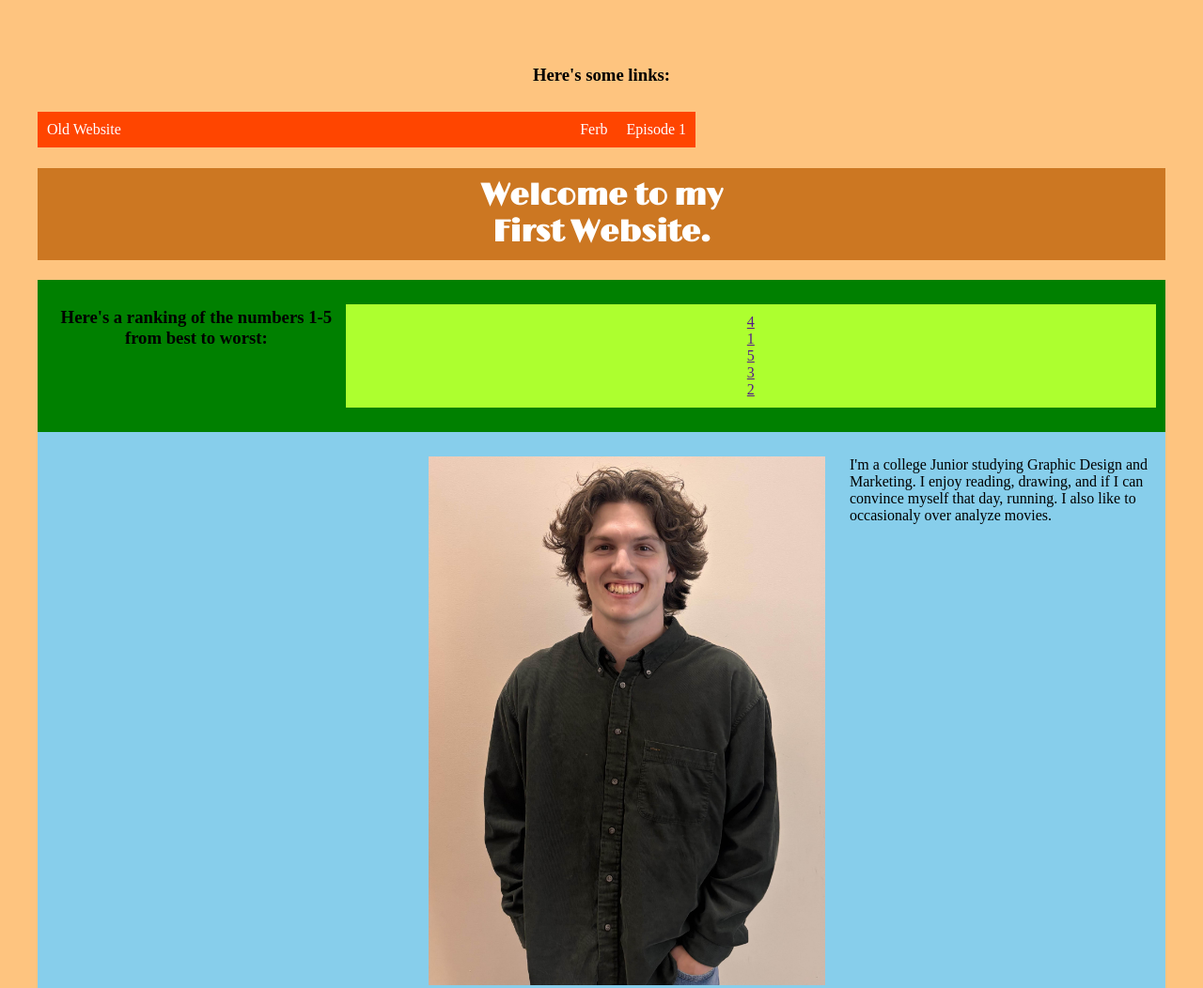
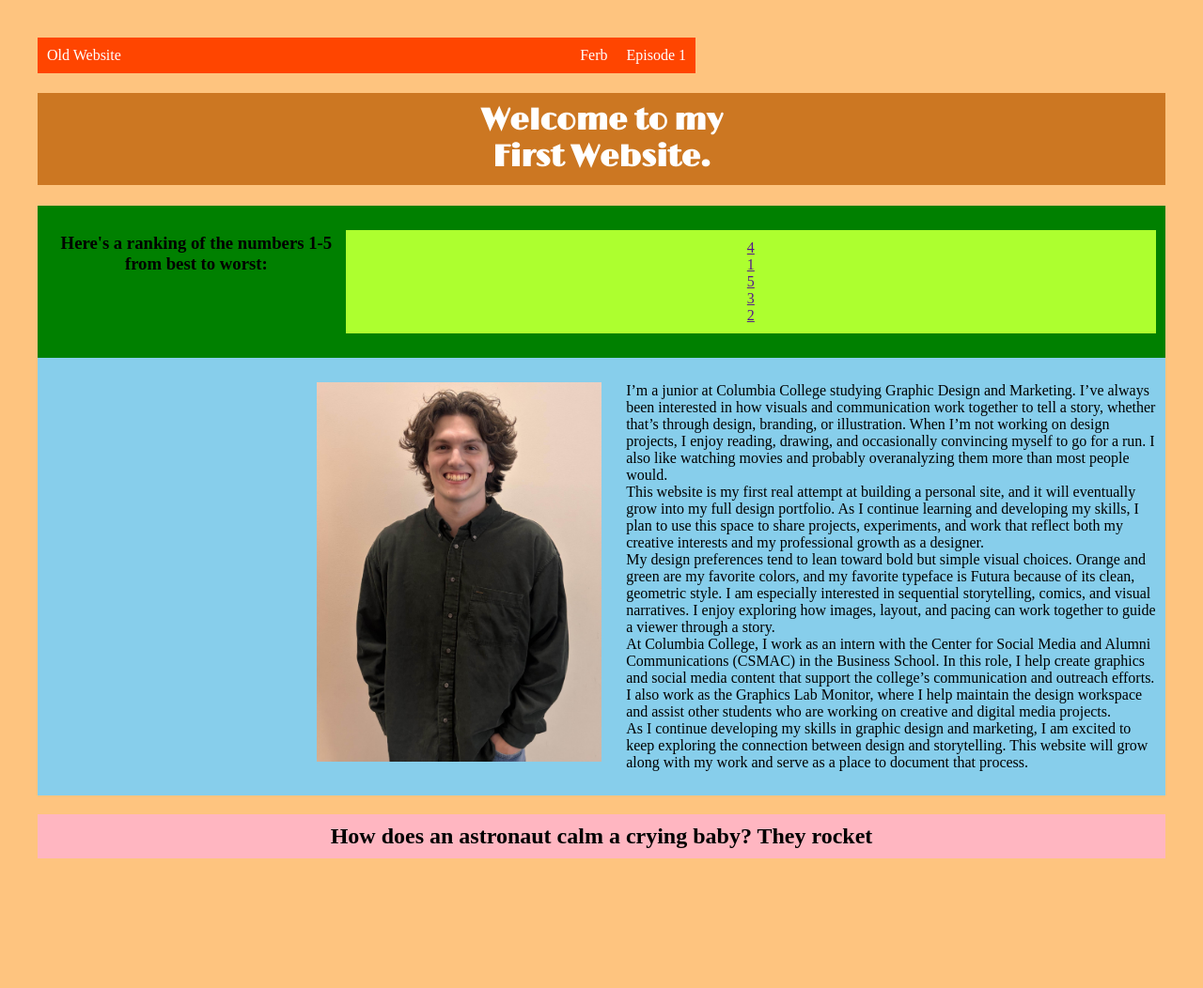
Before and after one commit to celda-ops/Refined-Website, a plain HTML site: page Refined Website/index.html in a window 1280 px wide. Shown: the top 1052 px of the page at 94% size. After the commit the page ends 974 px from the top, so only its background shows below. Drawn offline with nearby package versions, Linux system fonts and the light colour scheme.

Commit message:
longer description

```diff
--- a/Refined Website/index.html
+++ b/Refined Website/index.html
@@ -14,10 +14,6 @@
 
 	<article class= links>
 
-
-		<h3 class = header>
-			Here's some links:
-		</h3>
 
 			<ul class = "navigation">
 
@@ -45,7 +41,11 @@
 		</a>
 
 		<p id= "description">
-			I'm a college Junior studying Graphic Design and Marketing. I enjoy reading, drawing, and if I can convince myself that day, running. I also like to occasionaly over analyze movies.
+			I’m a junior at Columbia College studying Graphic Design and Marketing. I’ve always been interested in how visuals and communication work together to tell a story, whether that’s through design, branding, or illustration. When I’m not working on design projects, I enjoy reading, drawing, and occasionally convincing myself to go for a run. I also like watching movies and probably overanalyzing them more than most people would.<br>
+			This website is my first real attempt at building a personal site, and it will eventually grow into my full design portfolio. As I continue learning and developing my skills, I plan to use this space to share projects, experiments, and work that reflect both my creative interests and my professional growth as a designer.<br>
+			My design preferences tend to lean toward bold but simple visual choices. Orange and green are my favorite colors, and my favorite typeface is Futura because of its clean, geometric style. I am especially interested in sequential storytelling, comics, and visual narratives. I enjoy exploring how images, layout, and pacing can work together to guide a viewer through a story.<br>
+			At Columbia College, I work as an intern with the Center for Social Media and Alumni Communications (CSMAC) in the Business School. In this role, I help create graphics and social media content that support the college’s communication and outreach efforts. I also work as the Graphics Lab Monitor, where I help maintain the design workspace and assist other students who are working on creative and digital media projects.<br>
+			As I continue developing my skills in graphic design and marketing, I am excited to keep exploring the connection between design and storytelling. This website will grow along with my work and serve as a place to document that process.
 		</p>
 
 	</article>
--- a/Refined Website/style.css
+++ b/Refined Website/style.css
@@ -4,6 +4,7 @@
 
 
 body{
+    display: block;
     text-align: center;
     text-decoration: none;
 }
@@ -73,7 +74,7 @@
 }
 
 .links{
-
+    display: block;
 }
 
 .header, .me, .aside, .rank, #joke{
```
